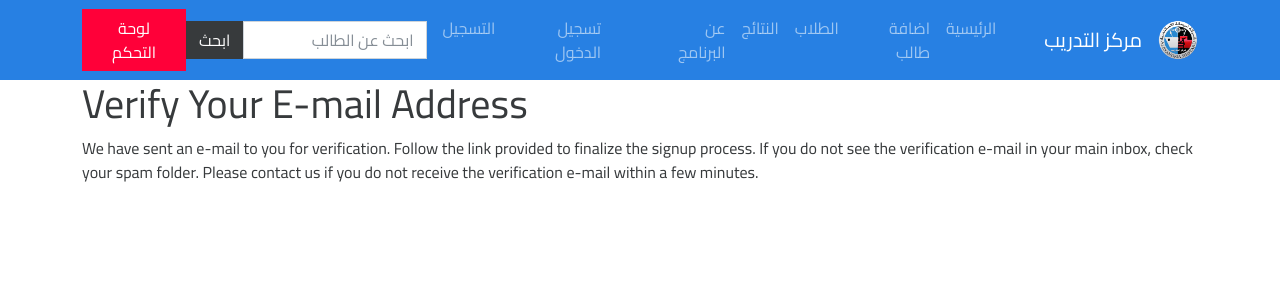
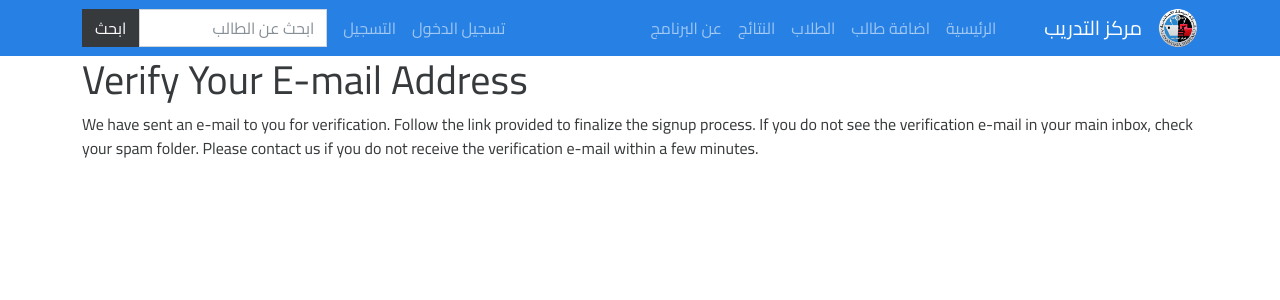
Before and after one commit to AhmedSaied94/trsana-applications-managment, a Django app: a page that uses templates/base/main.html in a window 1280 px wide. Shown: the top 300 px of the page. Run offline with Django 4.2, Linux system fonts and the light colour scheme; some libraries are stand-ins or nearby versions.

Commit message:
add admin panel link

```diff
--- a/templates/base/main.html
+++ b/templates/base/main.html
@@ -99,11 +99,9 @@
                 ابحث
               </button>
             </form>
-            {% comment %} {% if request.user.is_superuser %}
+            {% if request.user.is_superuser %}
               <a href="/admin" class='btn btn-danger'>لوحة التحكم</a>
-            {% endif %} {% endcomment %}
-            <a href="/admin" class='btn btn-danger'>لوحة التحكم</a>
-
+            {% endif %}
           </div>
         </div>
       </nav>
```
